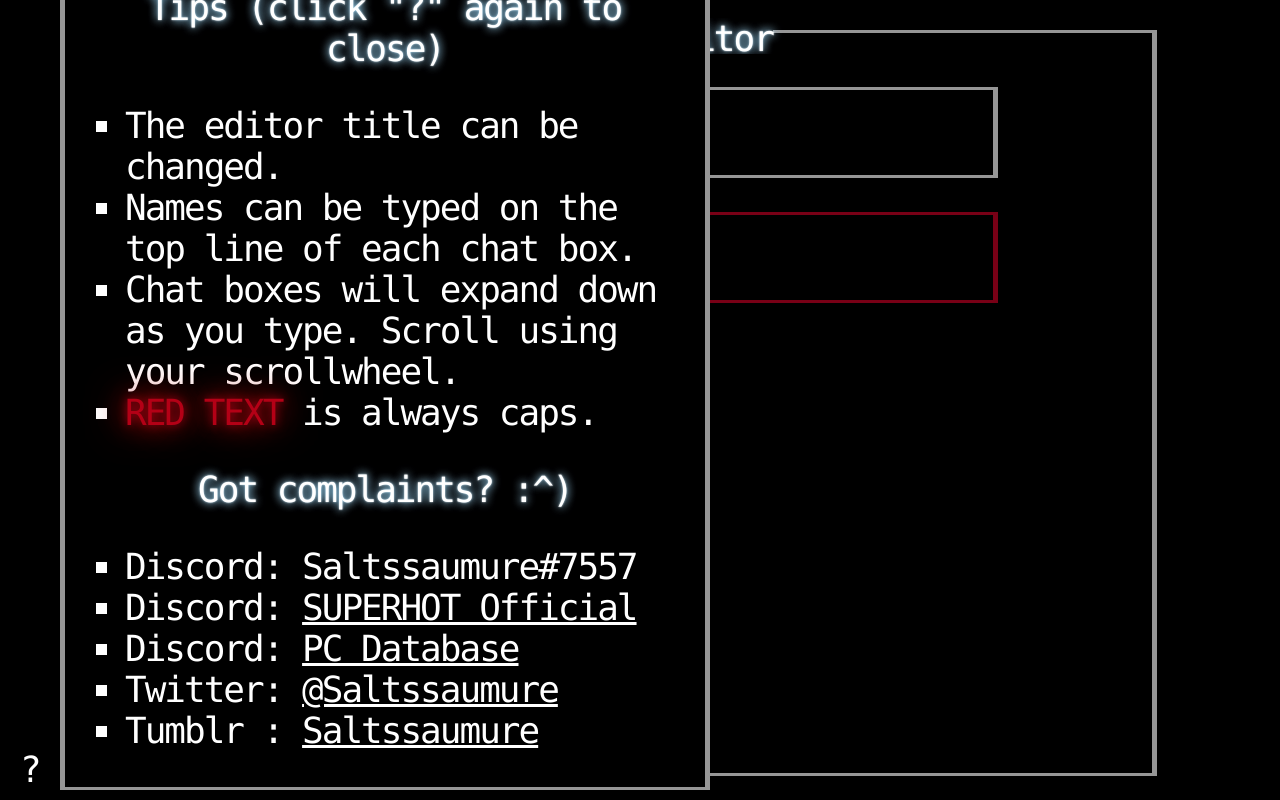
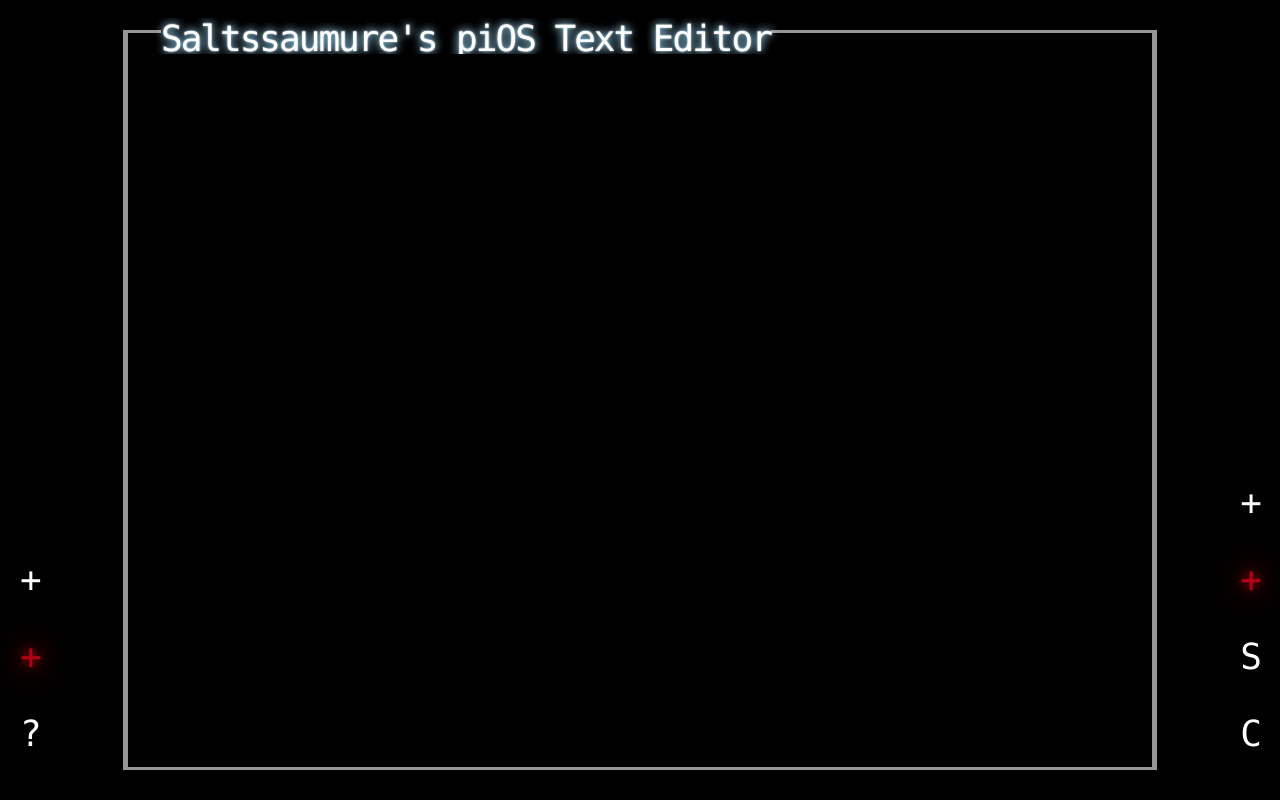
Before and after one commit to Saltssaumure/pios-text-editor, a plain HTML site: page index.html in a window 1280 px wide. Drawn offline with Linux system fonts and the light colour scheme; a web font is replaced by a local one.

Commit message:
Add ability to add/remove boxes and save

```diff
--- a/css.css
+++ b/css.css
@@ -24,40 +24,56 @@ body
     --whiteGlow: 0 0 10px rgba(0,170,255,0.5), 0 0 10px white, 0 0 2px white;
 }
 
-div#ok
+div#container
 {
-    position: absolute;
+    position: fixed;
     top: 30px;
-    margin: auto;
+    bottom: 30px;
     border: solid var(--greyColour);
     border-width: 3px 5px;
     width: 80vw;
     padding-top: 20px;
-    height: 90vh;
     overflow-y: auto;
 }
 
-div.title
+div.name.title
 {
-    position: fixed!important;
-
-    top: 18px!important;
+    position: fixed;
+    top: 18px;
     text-shadow: var(--whiteGlow);
     overflow: hidden;
+    z-index: 2;
 }
 
-/* halp */
+/* options menus */
 
-p.help
+div.options
 {
     position: fixed;
     color: white;
-    left: 20px;
     bottom: 10px;
     margin: 0;
     text-decoration: none;
+}
+    div.options.left
+    {
+        left: 20px;
+    }
+    div.options.right
+    {
+        right: 20px;
+    }
+
+div.options p
+{
     cursor: pointer;
 }
+
+    div.options a
+    {
+        text-decoration: none;
+        color: white;
+    }
 
 div#helpful
 {
@@ -71,6 +87,8 @@ div#helpful
     background: black;
     border: solid var(--greyColour);
     border-width: 3px 5px;
+    display: none;
+    font-size: 24px;
 }
 
 div#helpful ul
@@ -94,22 +112,39 @@ div.chat
 {
     position: relative;
     margin: 34px auto;
-    width: 70%;
-    max-width: 800px;
+    min-width: 10%;
+    width: fit-content;
+    max-width: 70%;
 }
+    div.chat.left
+    {
+        margin-left: 34px;
+    }
+    div.chat.right
+    {
+        margin-right: 34px;
+    }
+    div.chat#kazz,
+    div.chat#system
+    {
+        display: none; /* hide original boxes, copies will have id stripped so this does not apply */
+    }
 
 /* name at top of chat */
 div.name
 {
-    position: absolute;
-    top: -12px;
-    padding: 0 200px 0 35px; /* makes it easier to click*/
+    padding: 0 200px 0 33px; /* makes it easier to click*/
     max-width: 700px;
     max-height: 36px;
     z-index: 1;
-        background: black;
+        background: linear-gradient(0deg, transparent, black 60%, black 70%, transparent 75%);
         background-clip: content-box;
 }
+    .chat div.name
+    {
+        position: absolute;
+        top: -12px;
+    }
 
 /* frame of chat box */
 div.frame
@@ -165,7 +200,8 @@ div.name:focus
     border-color: var(--dullRed);
 }
 
-.system div.text
+.system div.text,
+.addsystem
 {
     color: var(--brightRed);
     text-shadow: var(--redGlow);
--- a/index.html
+++ b/index.html
@@ -3,7 +3,7 @@
 <html lang="en">
 
 <head>
-    <title>piOS text box</title>
+    <title>piOS Text Editor</title>
     <link rel="stylesheet" href="css.css">
     <link rel="icon" type="image/png" href="okicon.png">
     <script src="js.js"></script>
@@ -11,17 +11,17 @@
 
 <body>
 
-    <div id="ok">
+    <div id="container">
         <div class="title name" contenteditable="true" spellcheck="false">Saltssaumure's piOS Text Editor</div>
 
-        <div class="kazz chat">
+        <div class="kazz chat" id="kazz">
             <div class="name" contenteditable="true" spellcheck="false"></div>
             <div class="frame">
                 <div class="text" contenteditable="true" spellcheck="false"></div>
             </div>
         </div>
 
-        <div class="system chat">
+        <div class="system chat" id="system">
             <div class="name" contenteditable="true" spellcheck="false"></div>
             <div class="frame">
                 <div class="text" contenteditable="true" spellcheck="false"></div>
@@ -30,23 +30,32 @@
 
     </div>
 
-    <p class="help" onclick="help()">?</p>
+    <div class="options left">
+        <p class="addkazz" onclick="addbox('kazz','left')">+</p>
+        <p class="addsystem" onclick="addbox('system','left')">+</p>
+        <p class="help" onclick="help()">?</p>
+    </div>
+
+    <div class="options right">
+        <p class="addkazz" onclick="addbox('kazz','right')">+</p>
+        <p class="addsystem" onclick="addbox('system','right')">+</p>
+        <p class="save" onclick="save()">S</p>
+        <p class="savecss"><a href="css.css" download>C</a></p>
+    </div>
+
     <div id="helpful">
         <p>Tips (click "?" again to close)</p>
         <ul>
-            <li>The editor title can be changed.</li>
-            <li>Names can be typed on the top line of each chat box.</li>
-            <li>Chat boxes will expand down as you type. Scroll using your scrollwheel.</li>
-            <li><span style="color: var(--brightRed); text-shadow:var(--redGlow);">RED TEXT</span> is always caps.</li>
+            <li>The editor title and chat box names can be changed.</li>
+            <li>Use the "+" buttons to add new boxes to the bottom of the page. You may need to scroll down to see them.</li>
+            <li>Boxes cannot be recovered once its X is pressed!</li>
+            <li>Save an HTML copy of your chat log using the "S" button. Also download the CSS into the same folder by pressing "C" to view it in this style.</li>
         </ul>
         <p>Got complaints? :^)</p>
         <ul>
+            <li>GitHub: <a href="https://github.com/Saltssaumure/pios-text-editor">pios-text-editor</a></li>
             <li>Discord: Saltssaumure#7557</li>
-            <li>Discord: <a href="https://discord.gg/5YKRrZJ">SUPERHOT Official</a></li>
-            <li>Discord: <a href="https://discord.gg/CzdmdFh">PC Database</a></li>
-            <li>Twitter: <a href="https://twitter.com/Saltssaumure">@Saltssaumure</a></li>
-            <li>Tumblr : <a href="https://saltssamure.tumblr.com">Saltssaumure</a></li>
-
+            <li>Tumblr: <a href="https://saltssamure.tumblr.com">Saltssaumure</a></li>
         </ul>
     </div>
 
--- a/js.js
+++ b/js.js
@@ -1,9 +1,49 @@
+/* eslint-env browser */
+
 function help() {
     var ok = document.getElementById("helpful");
-    if (ok.style.display === "none") {
+    if (ok.style.display === "block") {
+        ok.style.display = "none";
+    }
+    else {
         ok.style.display = "block";
     }
-    else {
-        ok.style.display = "none";
-    }
 }
+
+function removebox() {
+    this.parentNode.remove();
+}
+
+//let boxcount = 0;
+function addbox(user, side) {
+    // Copy box with id "user"
+    var container = document.getElementById("container"),
+        box = document.getElementById(user);
+    var boxcopy = box.cloneNode(true);
+    boxcopy.classList.add(side); // state which side of the screen it appears on
+    boxcopy.removeAttribute("id");
+    container.appendChild(boxcopy);
+
+
+    var remover = document.createElement("div");
+    remover.className = "remove";
+    remover.innerHTML = "x";
+    remover.onclick = removebox;
+
+    boxcopy.appendChild(remover);
+
+}
+
+// from https://stackoverflow.com/questions/27177661/save-html-locally-with-javascript
+function save() {
+    var htmlContent = "<!doctype html>\n" + document.documentElement.outerHTML;
+
+    var blob = new Blob([htmlContent], {type: "text/html"});
+    var a = document.createElement("a");
+    a.href = URL.createObjectURL(blob);
+    a.download = "piOSTextEditorOutput.html";
+    a.hidden = true;
+    document.body.appendChild(a);
+    a.click();
+    alert("Downloaded HTML with your text.\nSave CSS manually to view in piOS style. Auto-download for CSS to be added later!");
+}
```
Also changed, not shown: 1 other file.
